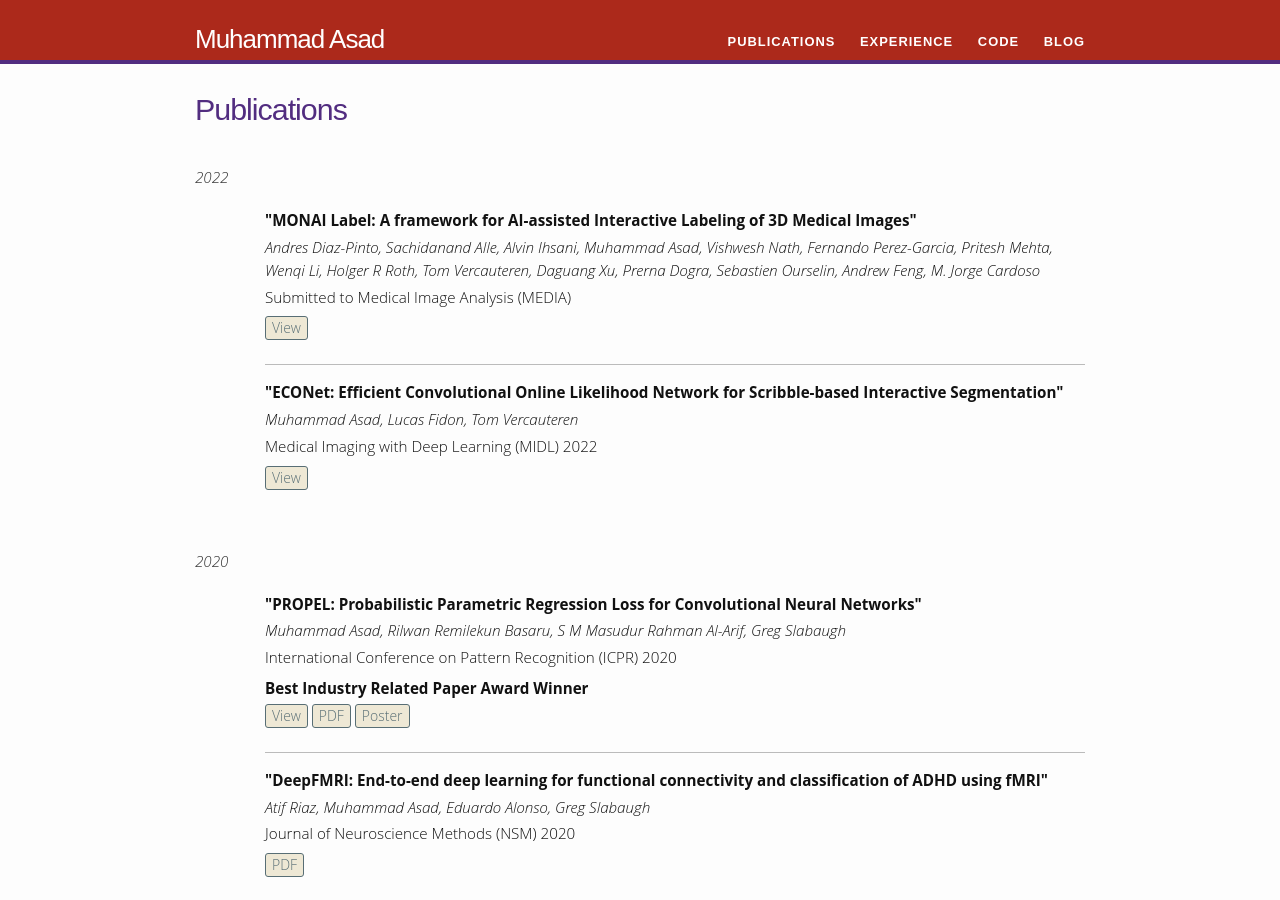
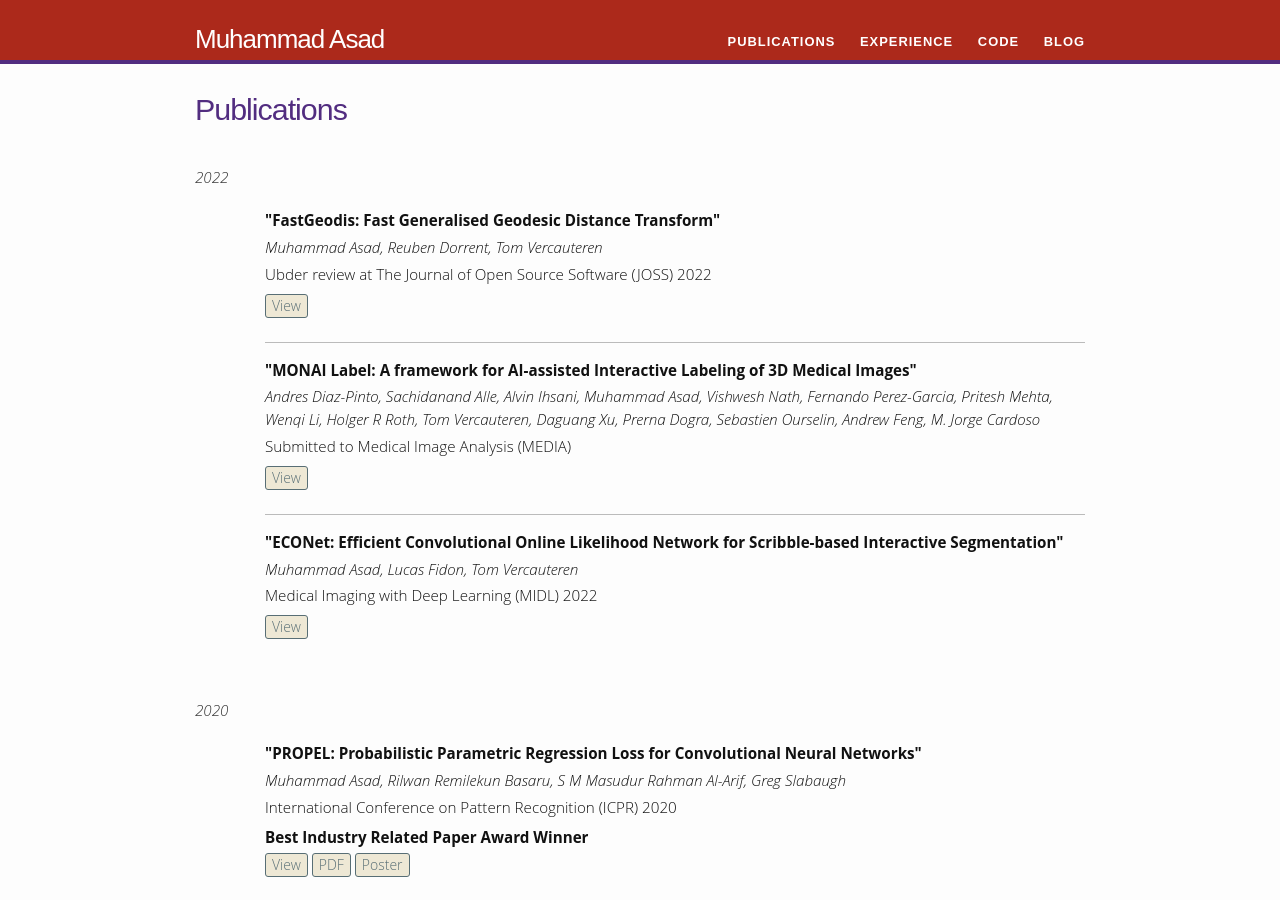
Before and after one commit to masadcv/masadcv.github.io, a Jekyll site: the page built from publications.md, in a window 1280 px wide and 900 px high. Built offline with Jekyll 4.4.1, drawn with Linux system fonts in a browser that asks for light colours.

Commit message:
adding fastgeodis paper
Signed-off-by: masadcv <muhammad.asad@kcl.ac.uk>

```diff
--- a/_data/publications.yml
+++ b/_data/publications.yml
@@ -1,5 +1,13 @@
 - year: 2022
   publications:
+    - authors: "Muhammad Asad, Reuben Dorrent, Tom Vercauteren"
+      title: "FastGeodis: Fast Generalised Geodesic Distance Transform"
+      journal: "Ubder review at The Journal of Open Source Software (JOSS) 2022"
+      href: "https://arxiv.org/pdf/2208.00001.pdf"
+      bib:
+      pdf:
+      note:
+      poster:
     - authors: "Andres Diaz-Pinto, Sachidanand Alle, Alvin Ihsani, Muhammad Asad, Vishwesh Nath, Fernando Perez-Garcia, Pritesh Mehta, Wenqi Li, Holger R Roth, Tom Vercauteren, Daguang Xu, Prerna Dogra, Sebastien Ourselin, Andrew Feng, M. Jorge Cardoso"
       title: "MONAI Label: A framework for AI-assisted Interactive Labeling of 3D Medical Images"
       journal: "Submitted to Medical Image Analysis (MEDIA)"
```
